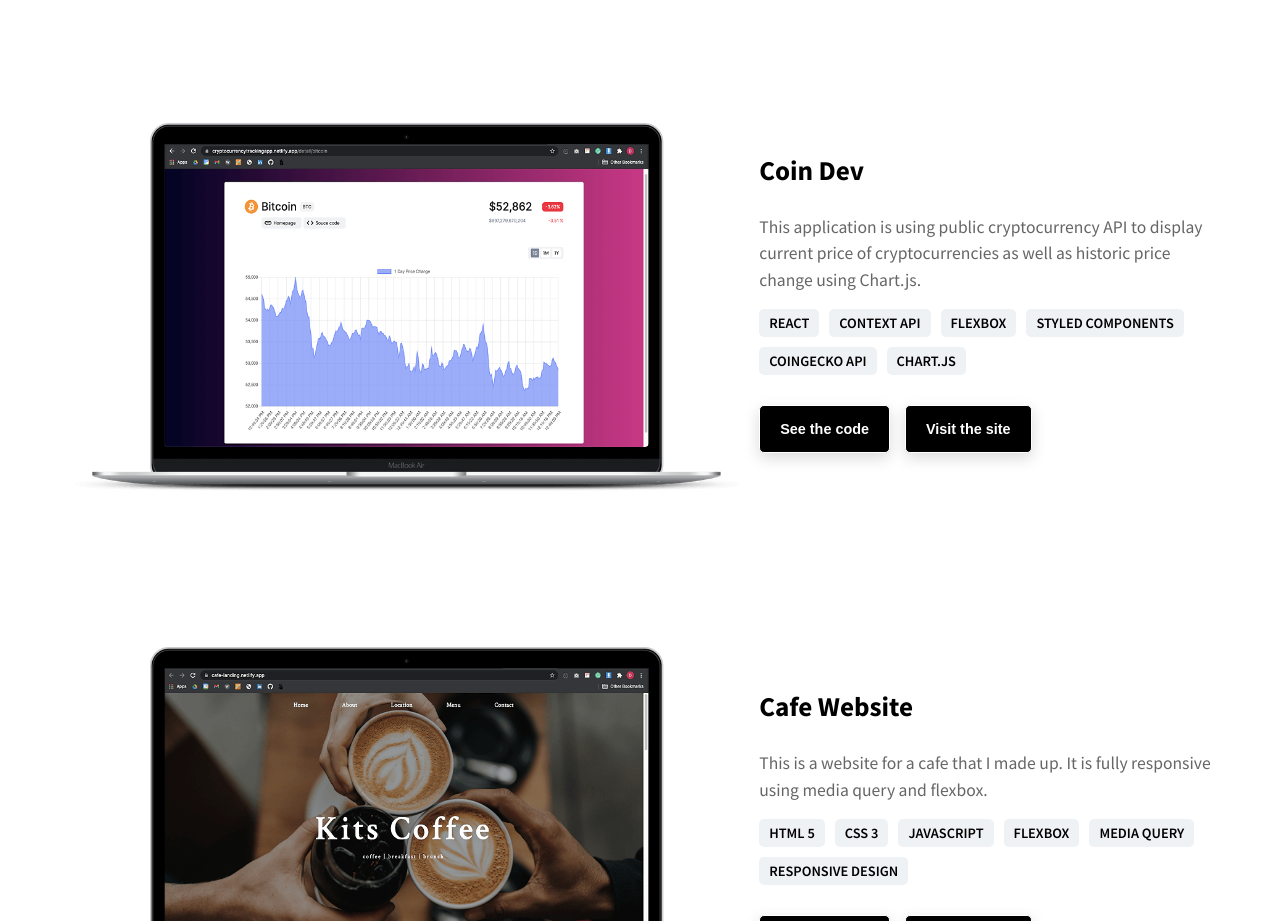
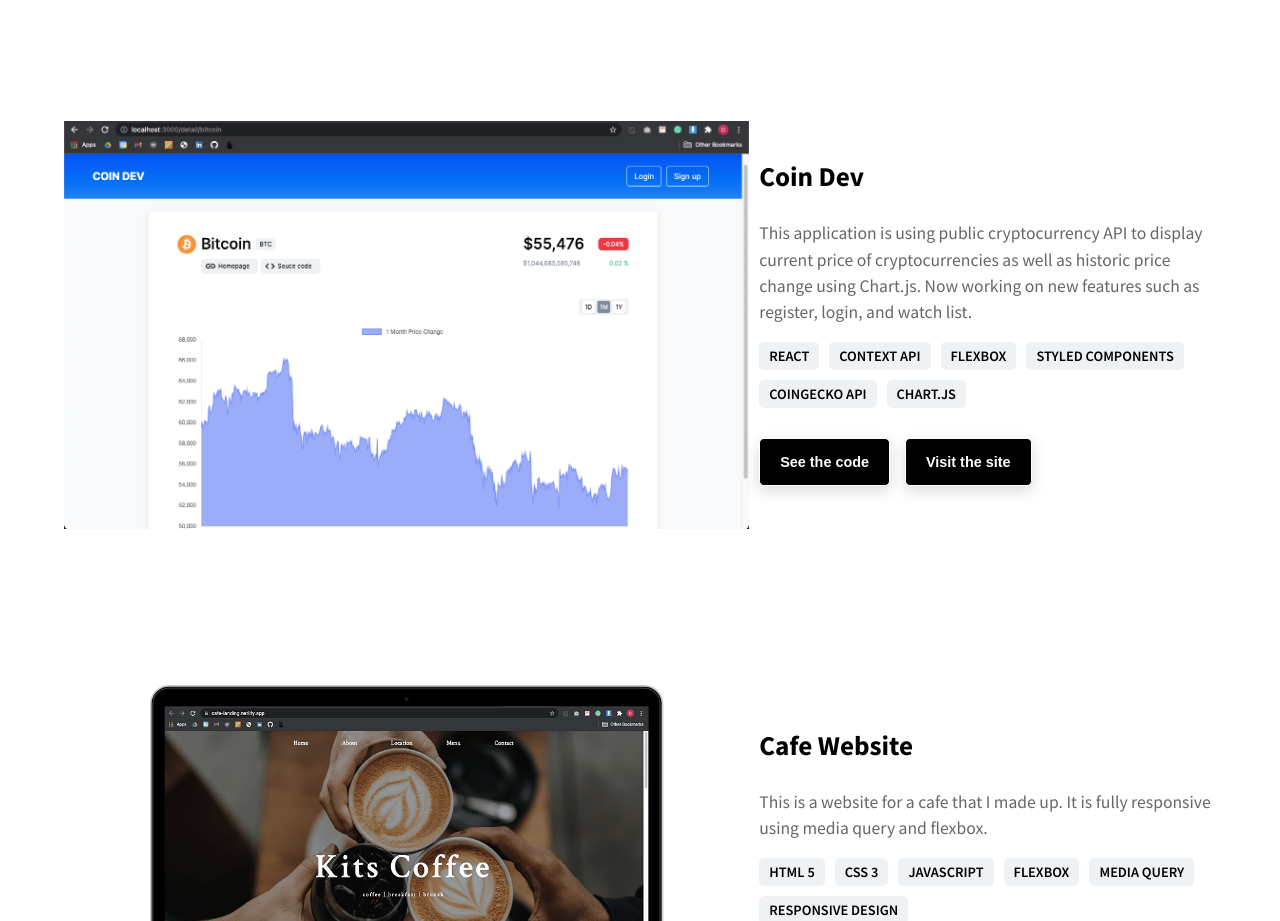
Before and after one commit to daisuke359/portfolio, a React (Create React App) app: page / in a window 1280 px wide. Shown: the part 2200-3121 px from the top of the page. Built offline with nearby package versions, Linux system fonts and the light colour scheme.

Commit message:
change the photo for aproject

```diff
--- a/src/components/work/Work.jsx
+++ b/src/components/work/Work.jsx
@@ -37,11 +37,11 @@ export default function Work() {
                     </div>
                     <div className="work-item" data-aos="fade-up">
                         <div className="work-left">
-                            <img src="/crypto.png" alt="" />
+                            <img src="/coin-dev.png" alt="" />
                         </div>
                         <div className="work-right">
                             <h4 className="work-title">Coin Dev</h4>
-                            <p className="work-desc">This application is using public cryptocurrency API to display current price of cryptocurrencies as well as historic price change using Chart.js.</p>
+                            <p className="work-desc">This application is using public cryptocurrency API to display current price of cryptocurrencies as well as historic price change using Chart.js. Now working on new features such as register, login, and watch list.</p>
                             <ul className="app-skills">
                                 <li className="app-skill">REACT</li>
                                 <li className="app-skill">CONTEXT API</li>
```
Also changed, not shown: public/coin-dev.png (added), public/crypto.png (deleted).
